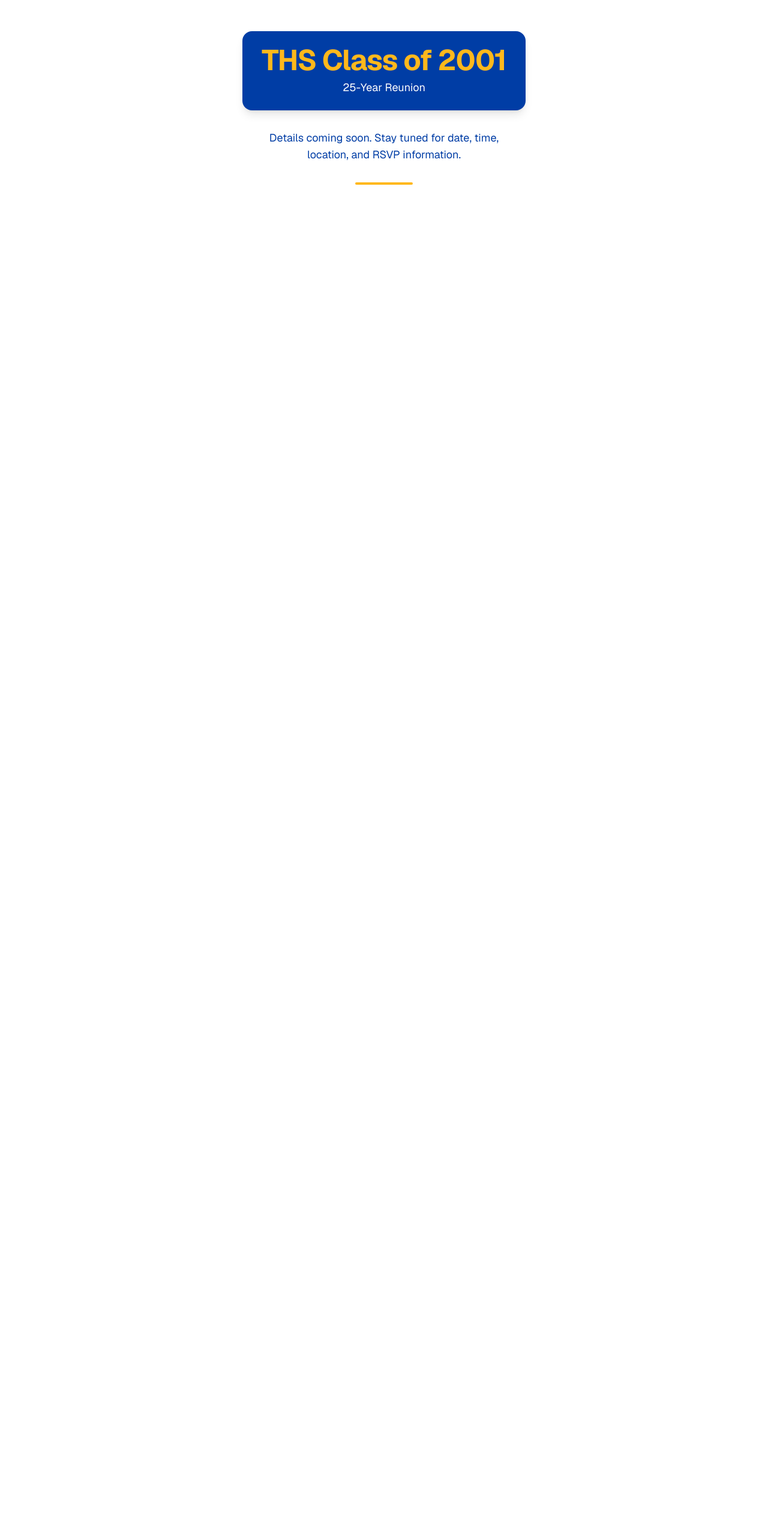
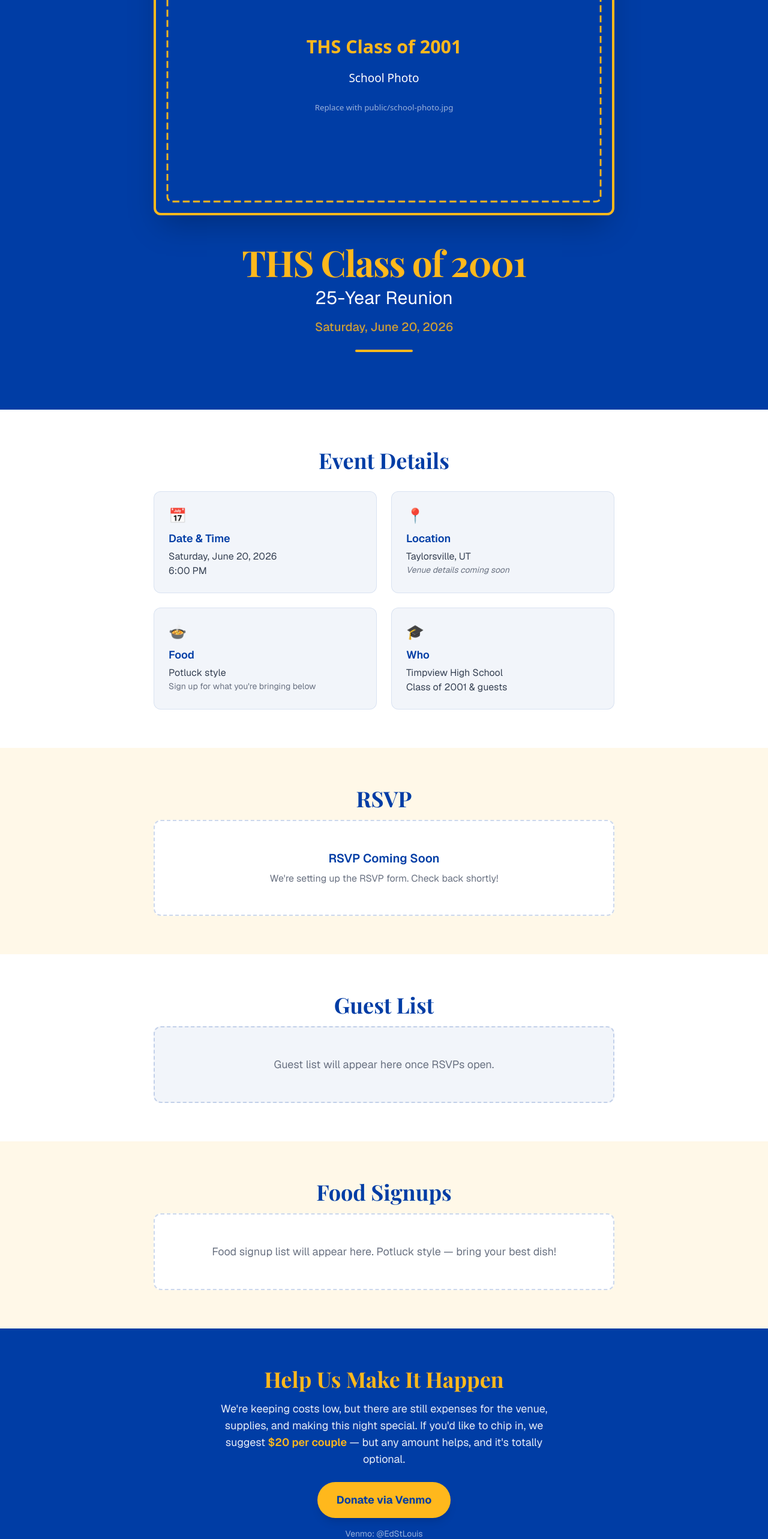
Before and after one commit to e-d/ths_25_year_class_of_2001, a Next.js app: page / in a window 1280 px wide. Shown: the part 220-2786 px from the top of the page at 60% size. Before the commit the page ends 800 px from the top, so only its background shows below. Built offline with nearby package versions, Linux system fonts and the light colour scheme.

Commit message:
feat: Build complete reunion event page with hero, event details, RSVP/…
- src/app/page.tsx
- src/app/layout.tsx
- src/app/globals.css
- public/school-photo-placeholder.svg

GSD-Task: S01/T02

```diff
--- a/src/app/globals.css
+++ b/src/app/globals.css
@@ -5,6 +5,7 @@
   --color-warrior-gold: #FFB81C;
   --color-warrior-white: #FFFFFF;
   --font-sans: var(--font-geist-sans), ui-sans-serif, system-ui, sans-serif;
+  --font-display: var(--font-playfair), Georgia, serif;
 }
 
 body {
@@ -12,3 +13,7 @@ body {
   color: #1a1a1a;
   font-family: var(--font-sans);
 }
+
+h1, h2 {
+  font-family: var(--font-display);
+}
--- a/src/app/layout.tsx
+++ b/src/app/layout.tsx
@@ -1,5 +1,5 @@
 import type { Metadata } from "next";
-import { Geist } from "next/font/google";
+import { Geist, Playfair_Display } from "next/font/google";
 import "./globals.css";
 
 const geistSans = Geist({
@@ -7,10 +7,22 @@ const geistSans = Geist({
   subsets: ["latin"],
 });
 
+const playfair = Playfair_Display({
+  variable: "--font-playfair",
+  subsets: ["latin"],
+  weight: ["400", "700"],
+});
+
 export const metadata: Metadata = {
   title: "THS Class of 2001 — 25-Year Reunion",
   description:
-    "Join the Timpview High School Class of 2001 for our 25-year reunion celebration. Details, RSVP, and more.",
+    "Join the Timpview High School Class of 2001 for our 25-year reunion on Saturday, June 20, 2026 in Taylorsville, UT. RSVP, donate, and reconnect.",
+  openGraph: {
+    title: "THS Class of 2001 — 25-Year Reunion",
+    description:
+      "Saturday, June 20, 2026 in Taylorsville, UT. Come celebrate 25 years with the Timpview Warriors!",
+    type: "website",
+  },
 };
 
 export default function RootLayout({
@@ -19,7 +31,10 @@ export default function RootLayout({
   children: React.ReactNode;
 }>) {
   return (
-    <html lang="en" className={`${geistSans.variable} h-full antialiased`}>
+    <html
+      lang="en"
+      className={`${geistSans.variable} ${playfair.variable} h-full antialiased`}
+    >
       <body className="min-h-full flex flex-col">{children}</body>
     </html>
   );
--- a/src/app/page.tsx
+++ b/src/app/page.tsx
@@ -1,19 +1,160 @@
+import Image from "next/image";
+
 export default function Home() {
   return (
-    <div className="flex flex-col flex-1 items-center justify-center bg-warrior-white">
-      <main className="flex flex-col items-center gap-8 px-6 py-24 text-center">
-        <div className="rounded-2xl bg-warrior-blue px-8 py-6 shadow-lg">
-          <h1 className="text-4xl font-bold tracking-tight text-warrior-gold sm:text-5xl">
+    <div className="flex flex-col min-h-full">
+      {/* Hero Section */}
+      <section className="relative bg-warrior-blue px-4 py-16 text-center md:px-8 md:py-24 lg:px-16">
+        <div className="mx-auto max-w-3xl">
+          <div className="mx-auto mb-8 overflow-hidden rounded-xl border-4 border-warrior-gold shadow-2xl md:mb-12">
+            {/* Replace school-photo-placeholder.svg with school-photo.jpg when available */}
+            <Image
+              src="/school-photo-placeholder.svg"
+              alt="THS Class of 2001 school photo"
+              width={800}
+              height={500}
+              className="w-full h-auto"
+              priority
+            />
+          </div>
+          <h1 className="text-4xl font-bold tracking-tight text-warrior-gold sm:text-5xl md:text-6xl">
             THS Class of 2001
           </h1>
-          <p className="mt-2 text-lg text-warrior-white">25-Year Reunion</p>
+          <p className="mt-3 text-xl text-warrior-white sm:text-2xl md:text-3xl">
+            25-Year Reunion
+          </p>
+          <p className="mt-4 text-lg text-warrior-gold/80 font-medium sm:text-xl">
+            Saturday, June 20, 2026
+          </p>
+          <div className="mt-6 h-1 w-24 mx-auto rounded-full bg-warrior-gold" />
         </div>
-        <p className="max-w-md text-lg text-warrior-blue">
-          Details coming soon. Stay tuned for date, time, location, and RSVP
-          information.
-        </p>
-        <div className="h-1 w-24 rounded-full bg-warrior-gold" />
-      </main>
+      </section>
+
+      {/* Event Details Section */}
+      <section className="bg-warrior-white px-4 py-12 md:px-8 md:py-16 lg:px-16">
+        <div className="mx-auto max-w-3xl">
+          <h2 className="text-3xl font-bold text-warrior-blue text-center mb-8 sm:text-4xl">
+            Event Details
+          </h2>
+          <div className="grid gap-6 sm:grid-cols-2">
+            <div className="rounded-xl bg-warrior-blue/5 border border-warrior-blue/10 p-6">
+              <div className="text-2xl mb-2">&#x1F4C5;</div>
+              <h3 className="font-semibold text-warrior-blue text-lg">Date & Time</h3>
+              <p className="mt-1 text-gray-700">Saturday, June 20, 2026</p>
+              <p className="text-gray-700">6:00 PM</p>
+            </div>
+            <div className="rounded-xl bg-warrior-blue/5 border border-warrior-blue/10 p-6">
+              <div className="text-2xl mb-2">&#x1F4CD;</div>
+              <h3 className="font-semibold text-warrior-blue text-lg">Location</h3>
+              <p className="mt-1 text-gray-700">Taylorsville, UT</p>
+              <p className="text-sm text-gray-500 italic">Venue details coming soon</p>
+            </div>
+            <div className="rounded-xl bg-warrior-blue/5 border border-warrior-blue/10 p-6">
+              <div className="text-2xl mb-2">&#x1F372;</div>
+              <h3 className="font-semibold text-warrior-blue text-lg">Food</h3>
+              <p className="mt-1 text-gray-700">Potluck style</p>
+              <p className="text-sm text-gray-500">Sign up for what you&apos;re bringing below</p>
+            </div>
+            <div className="rounded-xl bg-warrior-blue/5 border border-warrior-blue/10 p-6">
+              <div className="text-2xl mb-2">&#x1F393;</div>
+              <h3 className="font-semibold text-warrior-blue text-lg">Who</h3>
+              <p className="mt-1 text-gray-700">Timpview High School</p>
+              <p className="text-gray-700">Class of 2001 & guests</p>
+            </div>
+          </div>
+        </div>
+      </section>
+
+      {/* RSVP Placeholder Section */}
+      <section className="bg-warrior-gold/10 px-4 py-12 md:px-8 md:py-16 lg:px-16">
+        <div className="mx-auto max-w-3xl text-center">
+          <h2 className="text-3xl font-bold text-warrior-blue mb-4 sm:text-4xl">
+            RSVP
+          </h2>
+          <div className="rounded-xl border-2 border-dashed border-warrior-blue/20 bg-warrior-white p-8 md:p-12">
+            <p className="text-xl font-semibold text-warrior-blue">RSVP Coming Soon</p>
+            <p className="mt-2 text-gray-500">
+              We&apos;re setting up the RSVP form. Check back shortly!
+            </p>
+            {/* S02: RSVP form component will replace this placeholder */}
+          </div>
+        </div>
+      </section>
+
+      {/* Guest List Placeholder Section */}
+      <section className="bg-warrior-white px-4 py-12 md:px-8 md:py-16 lg:px-16">
+        <div className="mx-auto max-w-3xl text-center">
+          <h2 className="text-3xl font-bold text-warrior-blue mb-4 sm:text-4xl">
+            Guest List
+          </h2>
+          <div className="rounded-xl border-2 border-dashed border-warrior-blue/20 bg-warrior-blue/5 p-8 md:p-12">
+            <p className="text-lg text-gray-500">
+              Guest list will appear here once RSVPs open.
+            </p>
+            {/* S02: Guest list component will replace this placeholder */}
+          </div>
+        </div>
+      </section>
+
+      {/* Food Signups Placeholder Section */}
+      <section className="bg-warrior-gold/10 px-4 py-12 md:px-8 md:py-16 lg:px-16">
+        <div className="mx-auto max-w-3xl text-center">
+          <h2 className="text-3xl font-bold text-warrior-blue mb-4 sm:text-4xl">
+            Food Signups
+          </h2>
+          <div className="rounded-xl border-2 border-dashed border-warrior-blue/20 bg-warrior-white p-8 md:p-12">
+            <p className="text-lg text-gray-500">
+              Food signup list will appear here. Potluck style — bring your best dish!
+            </p>
+            {/* S02: Food signups component will replace this placeholder */}
+          </div>
+        </div>
+      </section>
+
+      {/* Donation CTA Section */}
+      <section className="bg-warrior-blue px-4 py-12 md:px-8 md:py-16 lg:px-16">
+        <div className="mx-auto max-w-3xl text-center">
+          <h2 className="text-3xl font-bold text-warrior-gold mb-4 sm:text-4xl">
+            Help Us Make It Happen
+          </h2>
+          <p className="text-warrior-white/90 text-lg max-w-xl mx-auto mb-6">
+            We&apos;re keeping costs low, but there are still expenses for the venue,
+            supplies, and making this night special. If you&apos;d like to chip in,
+            we suggest <span className="font-semibold text-warrior-gold">$20 per couple</span> — but
+            any amount helps, and it&apos;s totally optional.
+          </p>
+          <a
+            href="https://venmo.com/u/EdStLouis"
+            target="_blank"
+            rel="noopener noreferrer"
+            className="inline-block rounded-full bg-warrior-gold px-8 py-4 text-lg font-bold text-warrior-blue shadow-lg transition hover:bg-warrior-gold/90 hover:shadow-xl active:scale-[0.98]"
+          >
+            Donate via Venmo
+          </a>
+          <p className="mt-4 text-sm text-warrior-white/60">
+            Venmo: @EdStLouis
+          </p>
+        </div>
+      </section>
+
+      {/* Footer */}
+      <footer className="bg-warrior-blue/95 px-4 py-8 text-center md:px-8">
+        <div className="mx-auto max-w-3xl">
+          <p className="text-warrior-white/80 text-sm">
+            Questions? Reach out at{" "}
+            <a
+              href="mailto:ed.st.louis@gmail.com"
+              className="text-warrior-gold hover:underline"
+            >
+              ed.st.louis@gmail.com
+            </a>
+          </p>
+          <div className="mt-4 h-px w-16 mx-auto bg-warrior-gold/40" />
+          <p className="mt-4 text-warrior-white/50 text-xs">
+            Made with love for the Class of 2001
+          </p>
+        </div>
+      </footer>
     </div>
   );
 }
```
Also changed, not shown: public/school-photo-placeholder.svg (added).
